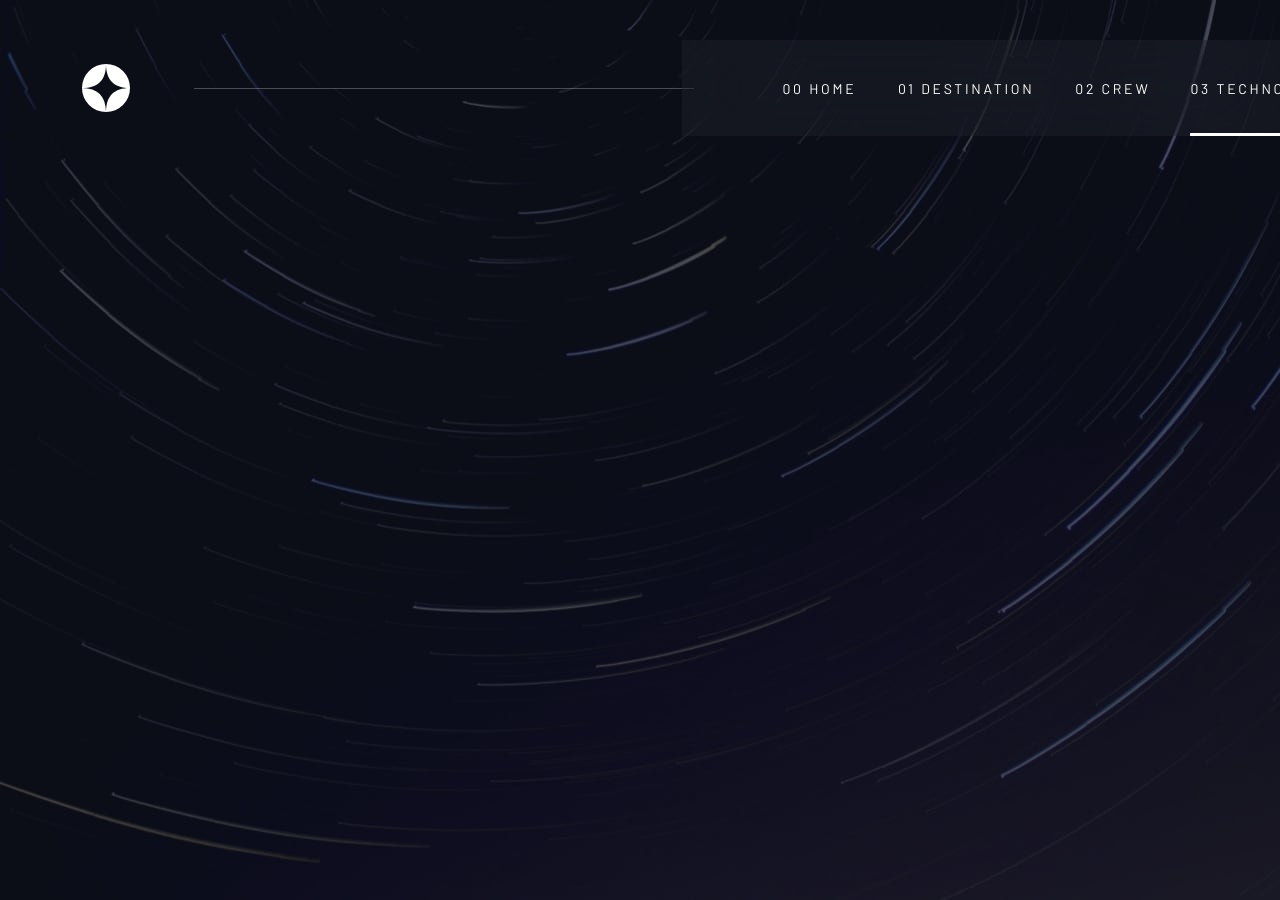
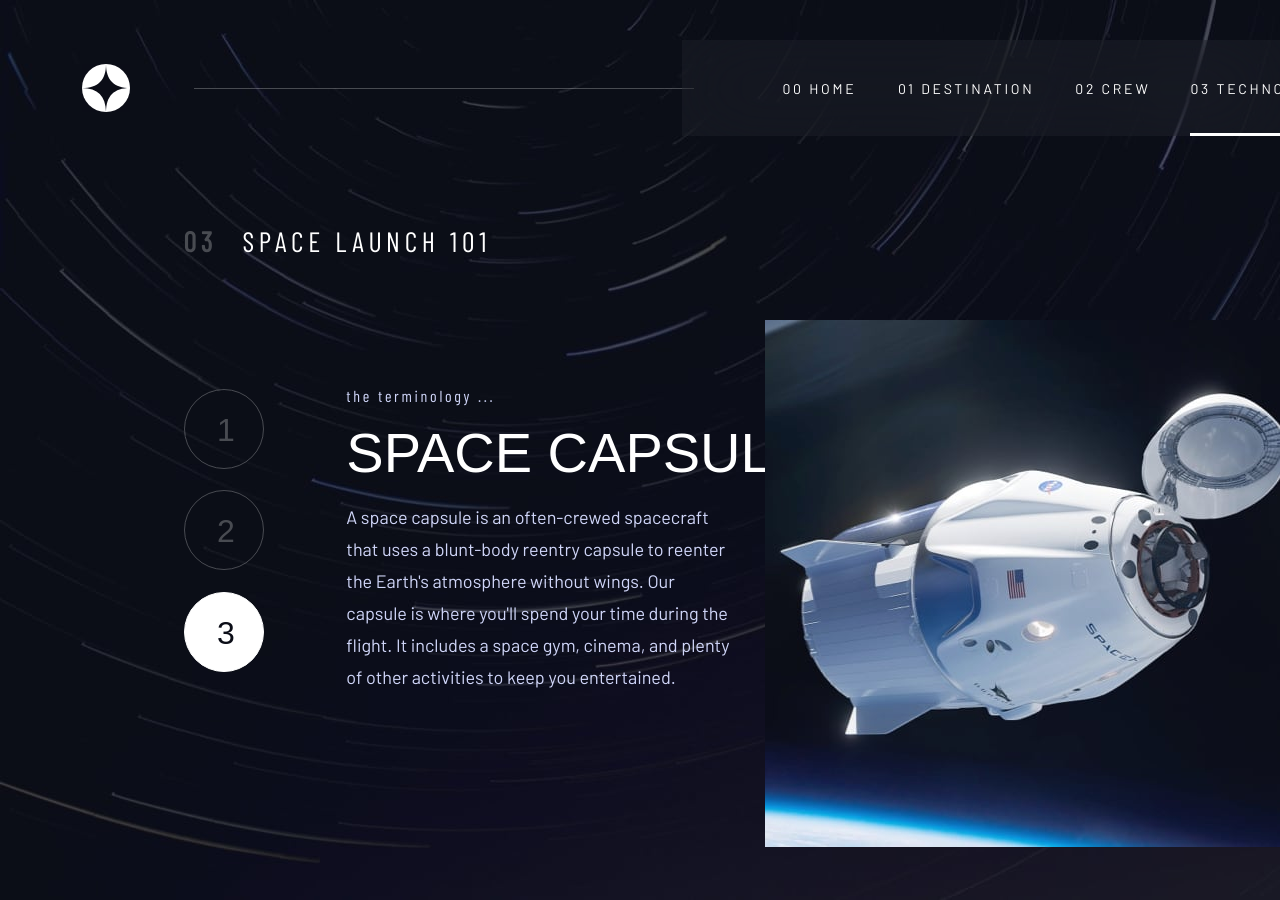
Before and after one commit to mohadese-nm/space-tourism-website, a Vue app: page /spaceCapsule in a window 1280 px wide. Shown: the top 900 px of the page. Built offline with nearby package versions, Linux system fonts and the light colour scheme; a web font is replaced by a local one.

Commit message:
built tech components and customize

```diff
--- a/src/views/technology/launchVehicle.vue
+++ b/src/views/technology/launchVehicle.vue
@@ -20,7 +20,7 @@
                     </div>
                     <div class="row">
                         <div class="col tech-name">
-                            <p>LAUNCH VEHICLE</p>
+                            <p>launch vehicle</p>
                         </div>
                     </div>
                     <div class="row">
@@ -89,9 +89,6 @@ export default {
 
             .main-text{
                 margin-top: 14vh;
-                .tech-nav{
-
-                }
                 .tech-description{
                 .terminology{
 
@@ -114,6 +111,7 @@ export default {
                         font-size: 56px;
                         line-height: 64px;
                         color: #FFFFFF;
+                        text-transform: uppercase;
                     }
                 }
 
--- a/src/views/technology/spaceCapsule.vue
+++ b/src/views/technology/spaceCapsule.vue
@@ -1,13 +1,143 @@
 <template>
-  <div></div>
+  <div class="container">
+    <div class="row">
+        <div class="col-lg-7 tech-info align-items-center">
+            <div class="row">
+                <div class="col tech-header">
+                    <span>03</span>
+                    <p class="header-text"> space launch 101</p>
+                </div>
+            </div>
+            <div class="row main-text">
+                <div class="col-lg-3 tech-nav">
+                    <tech-nav></tech-nav>
+                </div>
+                <div class="col-lg-9 tech-description">
+                    <div class="row">
+                        <div class="col terminology">
+                            <p>the terminology ...</p>
+                        </div>
+                    </div>
+                    <div class="row">
+                        <div class="col tech-name">
+                            <p>Space capsule</p>
+                        </div>
+                    </div>
+                    <div class="row">
+                        <div class="col tech-about">
+                            <p>A space capsule is an often-crewed spacecraft that uses a blunt-body
+                              reentry capsule to reenter the Earth's atmosphere without wings. Our
+                              capsule is where you'll spend your time during the flight. It includes
+                              a space gym, cinema, and plenty of other activities to keep you entertained.
+                            </p>
+                        </div>
+                    </div>
+                </div>
+            </div>
+        </div>
+        <div class="col tech-image">
+            <img src="../../assets/technology/image-space-capsule-portrait.jpg">
+        </div>
+    </div>
+  </div>
 </template>
 
 <script>
+import techNav from './techNav.vue'
 export default {
-    name:'spaceCapsule'
+    name: 'spaceCapsule',
+    components: {
+        techNav
+    }
 }
 </script>
 
-<style>
+<style lang="scss" scoped>
+@use '@/assets/styles/-variables.scss' as *;
+
+.container{
+        margin-top: 16vh;
+        .tech-info{
+            margin-left: 7vw;
+            .tech-header{
+                span{
+                font-family: $barlowCond;
+                font-style: normal;
+                font-weight: 700;
+                font-size: 28px;
+                line-height: 34px;
+                letter-spacing: 4.725px;
+                color: white;
+                mix-blend-mode: normal;
+                opacity: 0.25;
+                }
+
+                .header-text{
+                    display: inline-block;
+                    position: relative;
+                    left: 2vw;
+                    font-family: $barlowCond;
+                    font-style: normal;
+                    font-weight: 400;
+                    font-size: 28px;
+                    line-height: 34px;
+                    letter-spacing: 4.725px;
+                    text-transform: uppercase;
+                    color: white;
+                }
+            }
+
+            .main-text{
+                margin-top: 14vh;
+                .tech-description{
+                .terminology{
+
+                    p{
+                        font-family: $barlowCond;
+                        font-style: normal;
+                        font-weight: 400;
+                        font-size: 16px;
+                        line-height: 19px;
+                        letter-spacing: 2.7px;
+                        color: $lightGray;
+
+                    }
+                }
+                .tech-name{
+                    p{
+                        font-family: $belle;
+                        font-style: normal;
+                        font-weight: 400;
+                        font-size: 56px;
+                        line-height: 64px;
+                        color: #FFFFFF;
+                        text-transform: uppercase;
+                    }
+                }
+
+                .tech-about{
+                    p{
+                        max-width: 30vw;
+                        font-family: 'Barlow';
+                        font-style: normal;
+                        font-weight: 400;
+                        font-size: 18px;
+                        line-height: 32px;
+                        color: $lightGray;
+                    }
+                }
+            }
+        }
+    }
+
+        .tech-image{
+            img{
+                position: absolute;
+                top: 40vh;
+                right: 0;
+            }
+
+        }
+}
 
 </style>
--- a/src/views/technology/spacePort.vue
+++ b/src/views/technology/spacePort.vue
@@ -1,13 +1,143 @@
 <template>
-  <div></div>
+  <div class="container">
+    <div class="row">
+        <div class="col-lg-7 tech-info align-items-center">
+            <div class="row">
+                <div class="col tech-header">
+                    <span>03</span>
+                    <p class="header-text"> space launch 101</p>
+                </div>
+            </div>
+            <div class="row main-text">
+                <div class="col-lg-3 tech-nav">
+                    <tech-nav></tech-nav>
+                </div>
+                <div class="col-lg-9 tech-description">
+                    <div class="row">
+                        <div class="col terminology">
+                            <p>the terminology ...</p>
+                        </div>
+                    </div>
+                    <div class="row">
+                        <div class="col tech-name">
+                            <p>Spaceport</p>
+                        </div>
+                    </div>
+                    <div class="row">
+                        <div class="col tech-about">
+                            <p> spaceport or cosmodrome is a site for launching (or receiving) spacecraft,
+                               by analogy to the seaport for ships or airport for aircraft. Based in the
+                               famous Cape Canaveral, our spaceport is ideally situated to take advantage
+                               of the Earth’s rotation for launch.
+                            </p>
+                        </div>
+                    </div>
+                </div>
+            </div>
+        </div>
+        <div class="col tech-image">
+            <img src="../../assets/technology/image-spaceport-portrait.jpg">
+        </div>
+    </div>
+  </div>
 </template>
 
 <script>
+import techNav from './techNav.vue'
 export default {
-    name:'spacePort'
+    name: 'spacePort',
+    components: {
+        techNav
+    }
 }
 </script>
 
-<style>
+<style lang="scss" scoped>
+@use '@/assets/styles/-variables.scss' as *;
+
+.container{
+        margin-top: 16vh;
+        .tech-info{
+            margin-left: 7vw;
+            .tech-header{
+                span{
+                font-family: $barlowCond;
+                font-style: normal;
+                font-weight: 700;
+                font-size: 28px;
+                line-height: 34px;
+                letter-spacing: 4.725px;
+                color: white;
+                mix-blend-mode: normal;
+                opacity: 0.25;
+                }
+
+                .header-text{
+                    display: inline-block;
+                    position: relative;
+                    left: 2vw;
+                    font-family: $barlowCond;
+                    font-style: normal;
+                    font-weight: 400;
+                    font-size: 28px;
+                    line-height: 34px;
+                    letter-spacing: 4.725px;
+                    text-transform: uppercase;
+                    color: white;
+                }
+            }
+
+            .main-text{
+                margin-top: 14vh;
+                .tech-description{
+                .terminology{
+
+                    p{
+                        font-family: $barlowCond;
+                        font-style: normal;
+                        font-weight: 400;
+                        font-size: 16px;
+                        line-height: 19px;
+                        letter-spacing: 2.7px;
+                        color: $lightGray;
+
+                    }
+                }
+                .tech-name{
+                    p{
+                        font-family: $belle;
+                        font-style: normal;
+                        font-weight: 400;
+                        font-size: 56px;
+                        line-height: 64px;
+                        color: #FFFFFF;
+                        text-transform: uppercase;
+                    }
+                }
+
+                .tech-about{
+                    p{
+                        max-width: 30vw;
+                        font-family: 'Barlow';
+                        font-style: normal;
+                        font-weight: 400;
+                        font-size: 18px;
+                        line-height: 32px;
+                        color: $lightGray;
+                    }
+                }
+            }
+        }
+    }
+
+        .tech-image{
+            img{
+                position: absolute;
+                top: 40vh;
+                right: 0;
+            }
+
+        }
+}
 
 </style>
```
